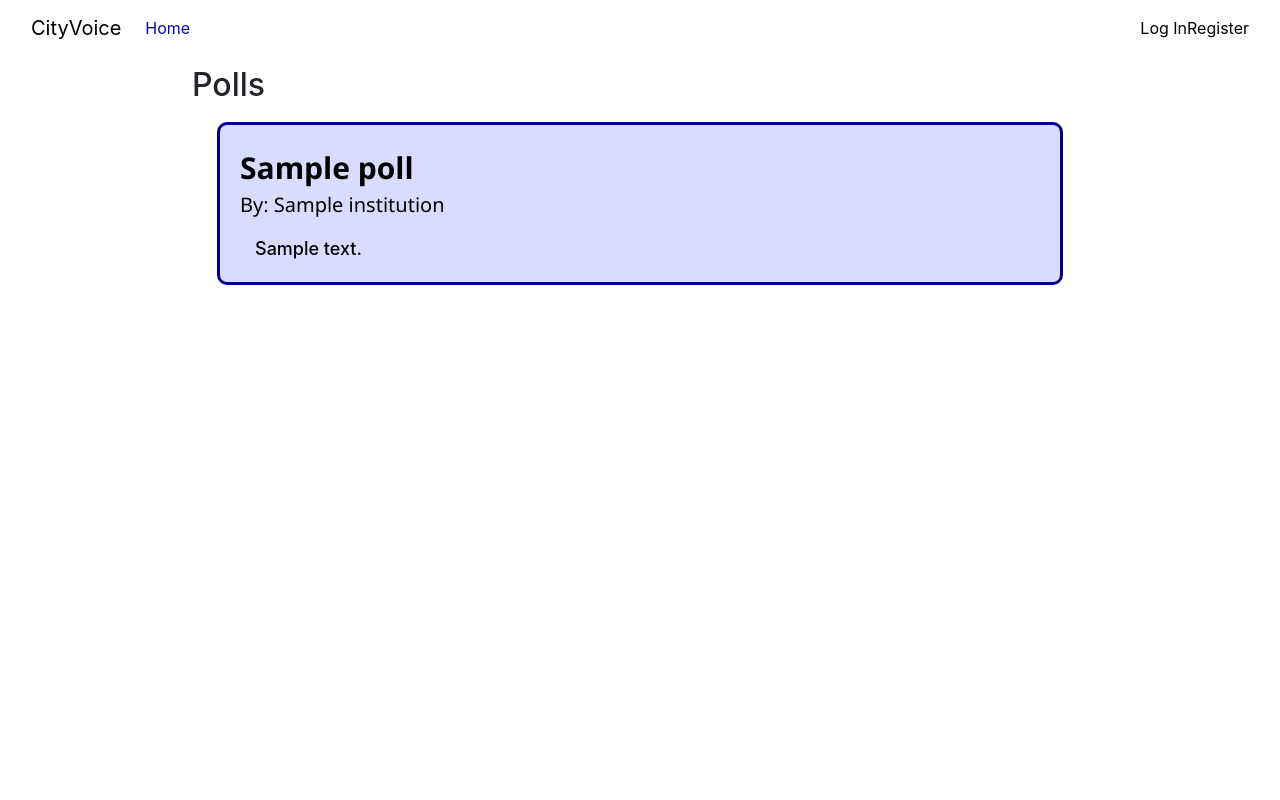
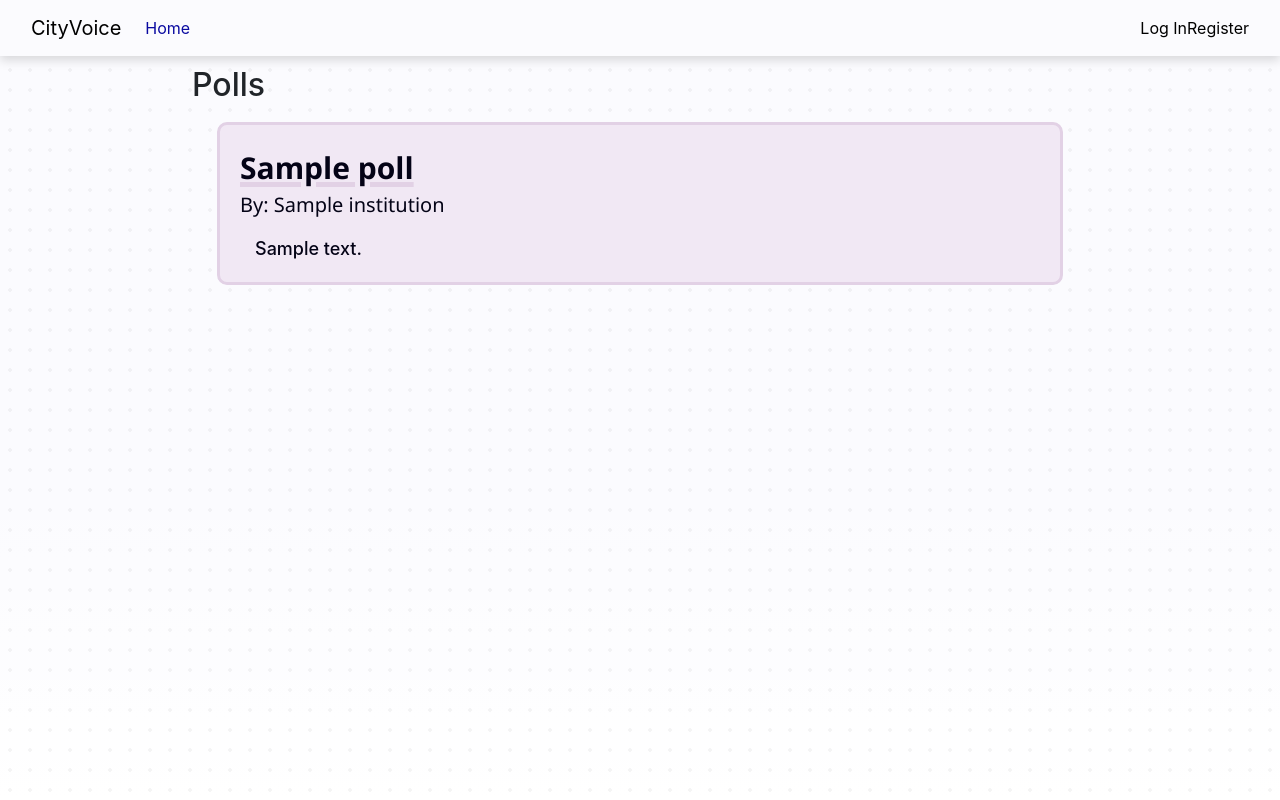
Before and after one commit to AlexGS00/CitySay, a Django app: page /polls in a window 1280 px wide. Run offline with Django 5.2, Linux system fonts and the light colour scheme; tables that the repository leaves empty hold one stand-in row (values such as "Sample post"); some libraries are stand-ins or nearby versions.

Commit message:
WOW how cute

```diff
--- a/SmartCity/citysay/static/css/styles.css
+++ b/SmartCity/citysay/static/css/styles.css
@@ -1,3 +1,17 @@
+html, body {
+  height: 100%;
+  margin: 0;
+  padding: 0;
+  background-color: #fbfbfe;
+  background-image:
+    radial-gradient(circle, rgba(0, 0, 0, 0.04) 1.7px, transparent 1px),
+    linear-gradient(to bottom, rgba(255, 255, 255, 0) 60%, white 100%);
+  background-size: 20px 20px, 100% 100%;
+  background-repeat: repeat, no-repeat;
+  background-attachment: fixed;
+}
+
+
 a{
     color: black;
     text-decoration: none;
@@ -16,6 +30,13 @@ label{
     display: block;
 }
 
+.navbar {
+    /* background-color: #91b8d5; */
+    background-color: #fbfbfe;
+    /* border-bottom: 3px solid #baccd9; */
+    box-shadow: 0 4px 10px rgba(0, 0, 0, 0.15); /* Drop shadow */
+}
+
 .nav-link{
     color: rgb(10, 10, 160);
 }
@@ -25,11 +46,20 @@ label{
     margin: 10px 15vw;
 }
 
+.section-title{
+    font-weight: bold;
+    font-size: 50px;
+    font-family:'Segoe UI', Tahoma, Geneva, Verdana, sans-serif;
+    margin: 20px 0px 30px;
+    text-align: center;
+}
+
 .poll-card{
+    color: #040316;
     margin: 10px 25px;
     padding: 10px 20px;
-    background-color: rgb(216, 220, 255);
-    border: 3px solid navy;
+    background-color: #F1E8F4;
+    border: 3px solid #E2D1E5;
     border-radius: 10px;
 }
 
@@ -40,7 +70,10 @@ label{
 .poll-card-title{
     font-weight: bold;
     font-size: 30px;
-    font-family:'Segoe UI', Tahoma, Geneva, Verdana, sans-serif
+    font-family:'Segoe UI', Tahoma, Geneva, Verdana, sans-serif;
+    text-decoration: underline;
+    text-decoration-color: #E2D1E5;
+    text-decoration-thickness: 5px;
 }
 
 .poll-card-inst{
@@ -62,3 +95,28 @@ label{
     border: 3px solid navy;
     border-radius: 10px;
 }
+
+.sesization-card{
+    color: black;
+    margin: 10px 25px;
+    padding: 10px 20px;
+    background-color: #a3bbdb;
+    border: 3px solid #6f94cd;
+    border-radius: 10px;
+}
+
+.sesization-heading{
+        margin: 10px 0px 15px;
+}
+
+.sesization-card-title{
+    font-weight: bold;
+    font-size: 30px;
+    font-family:'Segoe UI', Tahoma, Geneva, Verdana, sans-serif
+}
+
+.sesization-card-inst{
+    font-weight: 500;
+    font-size: 20px;
+    font-family:'Segoe UI', Tahoma, Geneva, Verdana, sans-serif
+}
```
